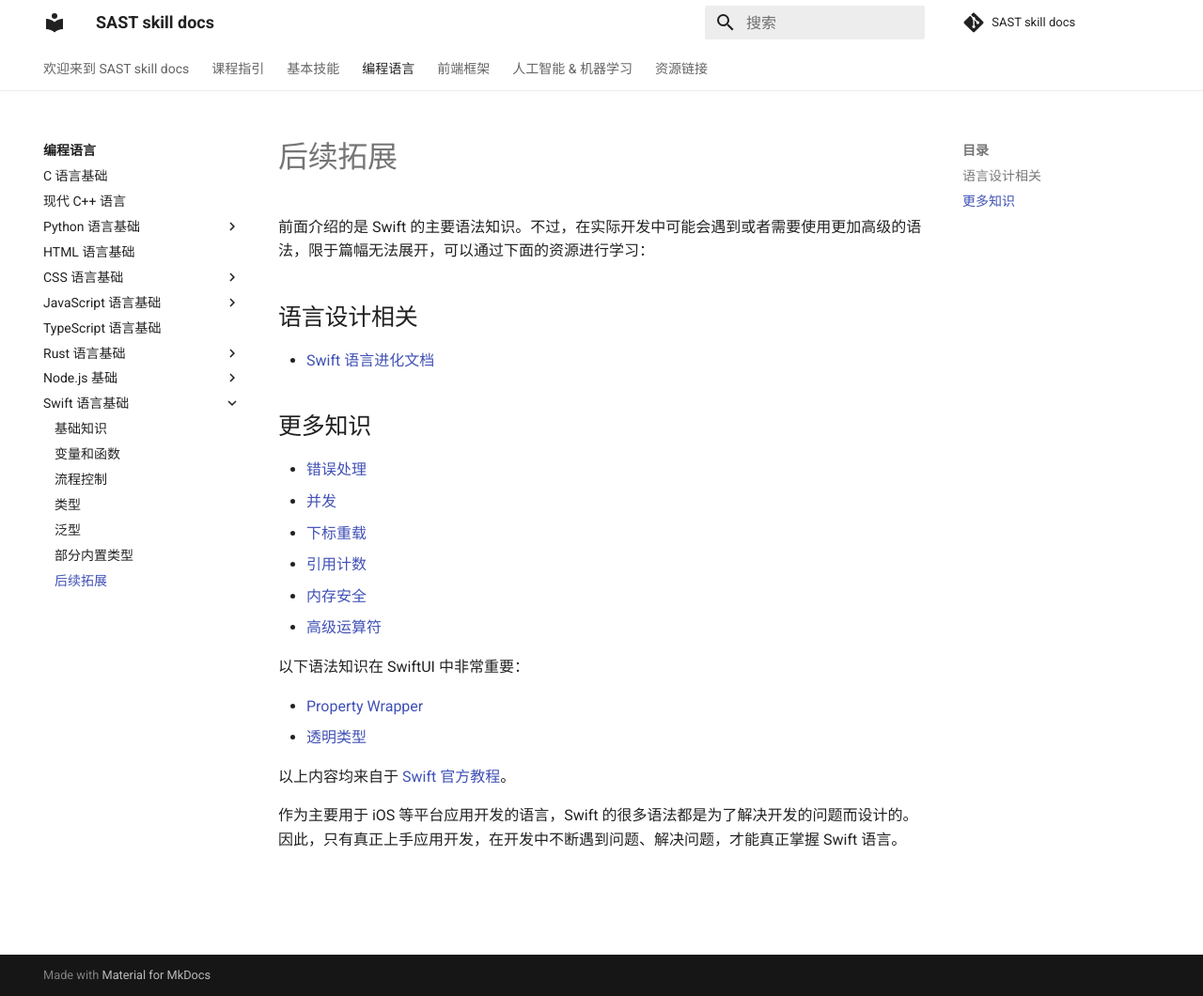
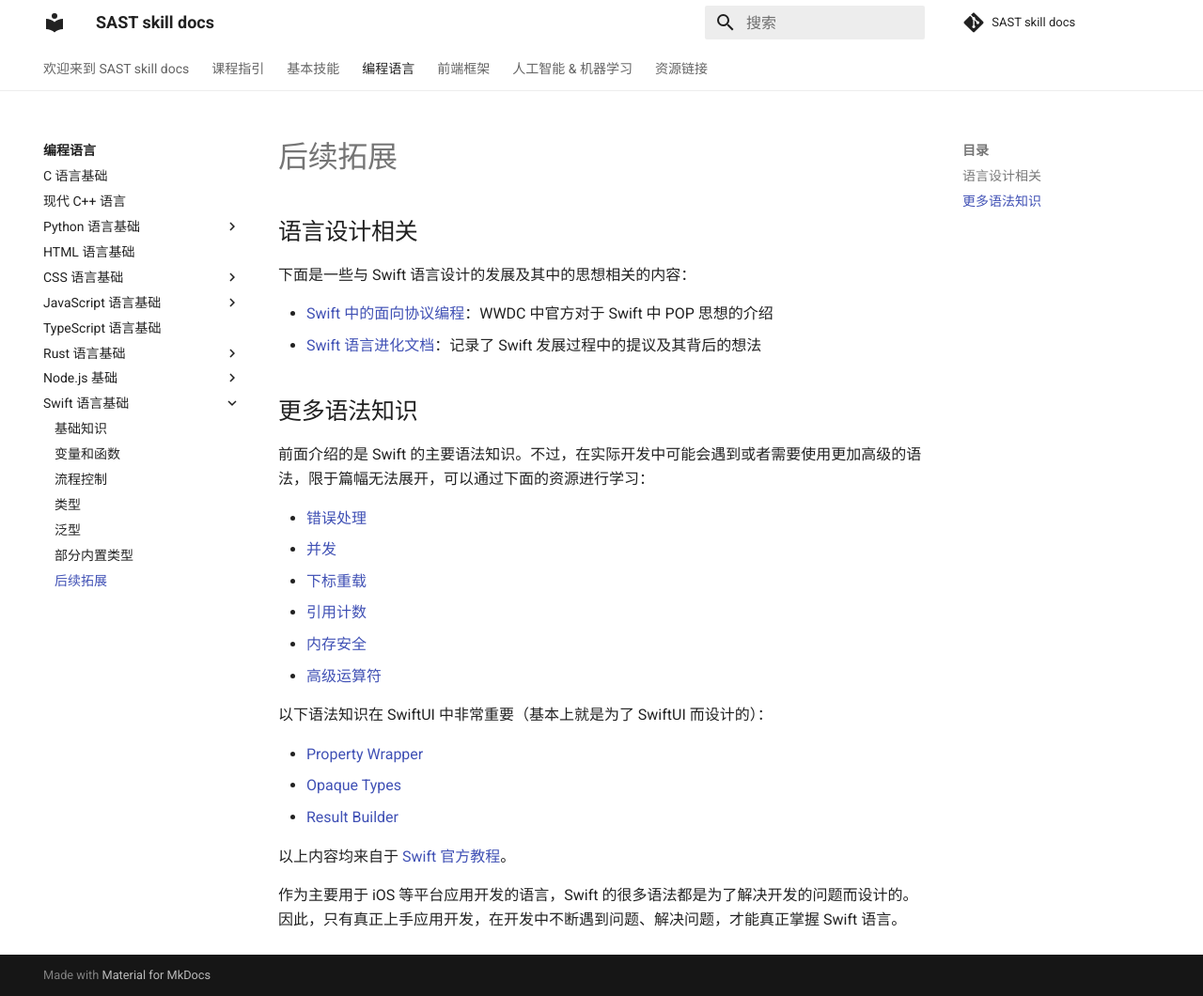
Before and after one commit to SAST-skill-docers/sast-skill-docs, an MkDocs documentation site: the page built from docs/languages/swift/extensions.md, in a window 1280 px wide and 1060 px high. Shown: the whole window at 94% size. Built offline with MkDocs 1.6.1 and Material for MkDocs 9.7.7, drawn with Linux system fonts in a browser that asks for light colours; comment, search, counter and statistics services are not loaded.

Commit message:
Swift update

```diff
--- a/docs/languages/swift/extensions.md
+++ b/docs/languages/swift/extensions.md
@@ -1,11 +1,13 @@
-前面介绍的是 Swift 的主要语法知识。不过，在实际开发中可能会遇到或者需要使用更加高级的语法，限于篇幅无法展开，可以通过下面的资源进行学习：
-
-
 ## 语言设计相关
 
-- [Swift 语言进化文档](https://github.com/apple/swift-evolution)
+下面是一些与 Swift 语言设计的发展及其中的思想相关的内容：
 
-## 更多知识
+- [Swift 中的面向协议编程](https://developer.apple.com/videos/play/wwdc2015/408/)：WWDC 中官方对于 Swift 中 POP 思想的介绍
+- [Swift 语言进化文档](https://github.com/apple/swift-evolution)：记录了 Swift 发展过程中的提议及其背后的想法
+
+## 更多语法知识
+
+前面介绍的是 Swift 的主要语法知识。不过，在实际开发中可能会遇到或者需要使用更加高级的语法，限于篇幅无法展开，可以通过下面的资源进行学习：
 
 - [错误处理](https://docs.swift.org/swift-book/LanguageGuide/ErrorHandling.html)
 - [并发](https://docs.swift.org/swift-book/LanguageGuide/Concurrency.html)
@@ -14,11 +16,13 @@
 - [内存安全](https://docs.swift.org/swift-book/LanguageGuide/MemorySafety.html)
 - [高级运算符](https://docs.swift.org/swift-book/LanguageGuide/AdvancedOperators.html)
 
-以下语法知识在 SwiftUI 中非常重要：
+以下语法知识在 SwiftUI 中非常重要（基本上就是为了 SwiftUI 而设计的）：
 
 - [Property Wrapper](https://docs.swift.org/swift-book/LanguageGuide/Properties.html#ID617)
-- [透明类型](https://docs.swift.org/swift-book/LanguageGuide/OpaqueTypes.html)
+- [Opaque Types](https://docs.swift.org/swift-book/LanguageGuide/OpaqueTypes.html)
+- [Result Builder](https://docs.swift.org/swift-book/LanguageGuide/AdvancedOperators.html#ID630)
 
 以上内容均来自于 [Swift 官方教程](https://docs.swift.org/swift-book/LanguageGuide/TheBasics.html)。
 
+
 作为主要用于 iOS 等平台应用开发的语言，Swift 的很多语法都是为了解决开发的问题而设计的。因此，只有真正上手应用开发，在开发中不断遇到问题、解决问题，才能真正掌握 Swift 语言。
```
Also changed, not shown: docs/languages/swift/internal-types.md (+2 -2 lines).
